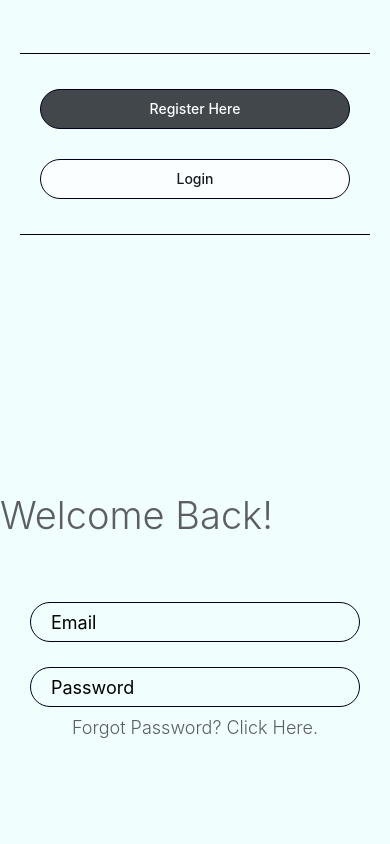
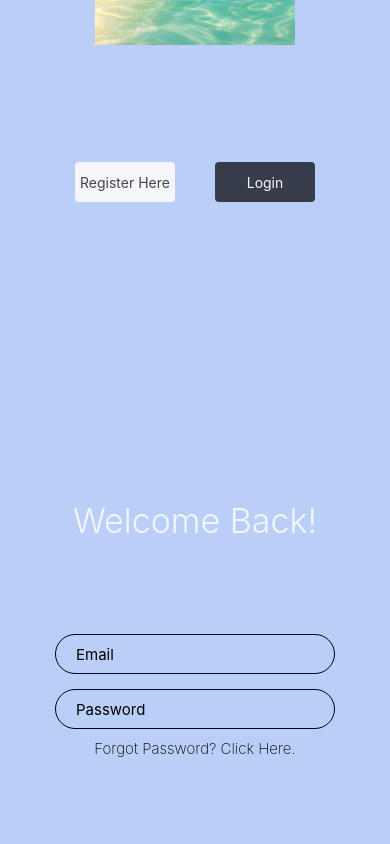
Before and after one commit to seemavora/AnnabelIsCool, a React Native app: screen / in a window 390 px wide. Shown: the top 844 px of the page. Built offline with nearby package versions, Linux system fonts and the light colour scheme.

Commit message:
Fixed the homepage and text-alignment

```diff
--- a/App.js
+++ b/App.js
@@ -1,22 +1,23 @@
 import React from 'react';
-import { StyleSheet, View } from 'react-native';
+import { StyleSheet, View, ScrollView, Dimensions } from 'react-native';
+import FeatureList from './components/FeatureList';
 import FP from './components/FP';
 import Login from './components/Login';
 
 export default function App() {
   return (
     <View style={styles.container}>
-      <FP />
+      <FeatureList />
       <Login />
-    </View>
+    </View >
   );
 }
 
 const styles = StyleSheet.create({
   container: {
     flex: 1,
-    // backgroundColor: '#fff',
     alignItems: 'center',
     justifyContent: 'center',
+    width: "100%",
   },
 });
--- a/components/FP/index.js
+++ b/components/FP/index.js
@@ -8,16 +8,9 @@ const FP = (props) => {
         <View style={styles.fpBackground}>
             <View style={styles.titles}>
                 <Text style={styles.topText}>Welcome To</Text>
-                <Text style={styles.bottomText}>PEGGU+</Text>
+                <Text style={styles.bottomText}>WADDLE</Text>
             </View>
             <View style={styles.buttonGroup}>
-                <View
-                    style={{
-                        borderBottomColor: 'black',
-                        borderBottomWidth: 1,
-                        margin: 20,
-                    }}
-                />
                 <StyledButton
                     content={'Register Here'}
                     color='#171A20CC'
@@ -29,13 +22,13 @@ const FP = (props) => {
                     textColor='#171A20'
                 />
             </View>
-            <View
+            {/* <View
                 style={{
                     borderBottomColor: 'black',
                     borderBottomWidth: 1,
                     margin: 20,
                 }}
-            />
+            /> */}
         </View >
     )
 };
--- a/components/FP/styles.js
+++ b/components/FP/styles.js
@@ -4,10 +4,13 @@ const styles = StyleSheet.create({
     fpBackground: {
         width: '100%',
         height: Dimensions.get('window').height,
-        backgroundColor: '#f1fefe',
+        // backgroundColor: '#f1fefe',
+        backgroundColor: '#bacff7',
     },
     buttonGroup: {
-        marginTop: '10%'
+        marginTop: '50%',
+        flexDirection: 'row',
+        width: '75%',
     },
     titles: {
         textAlign: 'center',
@@ -19,16 +22,18 @@ const styles = StyleSheet.create({
     topText: {
         width: '100%',
         alignItems: 'center',
+        textAlign: 'center',
         fontSize: 38,
         fontWeight: '300',
-        color: '#5c5e62'
+        color: '#f4f6fa',
     },
     bottomText: {
         marginTop: '65%',
         width: '100%',
+        textAlign: 'center',
         fontSize: 38,
         fontWeight: '600',
-        color: '#5c5e62'
+        color: '#f4f6fa',
     },
 
 });
--- /dev/null
+++ b/components/FeatureItem/index.js
@@ -0,0 +1,41 @@
+import React from 'react';
+import { View, Text, ImageBackground } from 'react-native';
+import styles from './styles';
+import StyledButton from '../StyledButton';
+
+const FeatureItem = (props) => {
+
+    const { name, tagline, image } = props.features;
+    return (
+        <View style={styles.carContainer}>
+            <Text style={styles.waddle}>WADDLE</Text>
+            <View style={styles.titles}>
+                <Text style={styles.title}>{name}</Text>
+                <Text style={styles.subtitle}>
+                    {tagline}{" "}
+                </Text>
+            </View>
+
+            <ImageBackground
+                source={image}
+                style={styles.image}
+            />
+
+            <View style={styles.buttonsContainer}>
+                <StyledButton
+                    content={'Register Here'}
+                    color='#f4f6fa'
+                    textColor='#171A20CC'
+                />
+                <StyledButton
+                    content={'Login'}
+                    color='#171A20CC'
+                    textColor='#f4f6fa'
+                />
+            </View>
+
+        </View>
+    );
+};
+
+export default FeatureItem;
--- /dev/null
+++ b/components/FeatureItem/styles.js
@@ -0,0 +1,51 @@
+import { StyleSheet, Dimensions } from 'react-native';
+
+const styles = StyleSheet.create({
+    carContainer: {
+        minWidth: Dimensions.get('window').width,
+        height: Dimensions.get('window').height,
+        backgroundColor: '#bacff7',
+    },
+    titles: {
+        marginTop: '14%',
+        width: '100%',
+        alignItems: 'center',
+        textAlign: 'center',
+    },
+    title: {
+        fontSize: 30,
+        fontWeight: '300',
+        color: '#f4f6fa',
+        textAlign: 'center',
+    },
+    waddle: {
+        marginTop: '20%',
+        width: '100%',
+        alignItems: 'center',
+        textAlign: 'center',
+        fontSize: 42,
+        fontWeight: '400',
+        color: '#f4f6fa',
+        textAlign: 'center',
+    },
+    subtitle: {
+        fontSize: 16,
+        color: '#5c5e62',
+        textAlign: 'center',
+    },
+    image: {
+        width: 200,
+        height: 200,
+        alignSelf: 'center',
+        marginTop: '7%',
+    },
+    buttonsContainer: {
+        marginTop: '25%',
+        flexDirection: 'row',
+        alignItems: 'center',
+        justifyContent: 'center',
+    },
+
+});
+
+export default styles;
--- /dev/null
+++ b/components/FeatureList/features.js
@@ -0,0 +1,14 @@
+export default [{
+    name: 'Make Friends',
+    tagline: 'We use ML algorithms to pair individuals!',
+    image: require('../../assets/images/summer.jpeg'),
+}, {
+    name: 'Chat Away',
+    tagline: 'We offer the best chatting services!',
+    image: require('../../assets/images/summer.jpeg'),
+}, {
+    name: 'Find Study Groups',
+    tagline: 'Want to find someone to study with?',
+    image: require('../../assets/images/summer.jpeg'),
+},
+];
--- /dev/null
+++ b/components/FeatureList/index.js
@@ -0,0 +1,24 @@
+import React from 'react';
+import { View, FlatList, Dimensions, ScrollView } from 'react-native';
+import styles from './styles';
+import features from './features.js';
+import FeatureItem from "../FeatureItem";
+
+const FeatureList = (props) => {
+
+    return (
+        <View style={styles.container}>
+            <FlatList
+                horizontal
+                pagingEnabled={true}
+                showsHorizontalScrollIndicator={false}
+                data={features}
+                renderItem={({ item }) => <FeatureItem features={item} />}
+                snapToAlignment={'start'}
+                decelerationRate={'fast'}
+            />
+        </View>
+    );
+};
+
+export default FeatureList;
--- /dev/null
+++ b/components/FeatureList/styles.js
@@ -0,0 +1,9 @@
+import { StyleSheet } from 'react-native';
+
+const styles = StyleSheet.create({
+    container: {
+        width: '100%',
+    },
+});
+
+export default styles;
--- a/components/Login/index.js
+++ b/components/Login/index.js
@@ -1,5 +1,5 @@
 import React, { Component } from 'react';
-import { View, Text, TextInput } from 'react-native';
+import { View, Text, TextInput, Pressable } from 'react-native';
 import styles from './styles';
 import StyledButton from '../StyledButton';
 
@@ -39,26 +39,17 @@ class Login extends Component {
                 </View>
 
                 <View style={styles.buttonGroup}>
-                    <View
-                        style={{
-                            borderBottomColor: 'black',
-                            borderBottomWidth: 1,
-                            margin: 20,
-                        }}
+                    <StyledButton
+                        content={'Go Back'}
+                        color='#f4f6fa'
+                        textColor='#171A20CC'
                     />
                     <StyledButton
                         content={'Login'}
                         color='#171A20CC'
-                        textColor='#FFFFFF'
+                        textColor='#f4f6fa'
                     />
                 </View>
-                <View
-                    style={{
-                        borderBottomColor: 'black',
-                        borderBottomWidth: 1,
-                        margin: 20,
-                    }}
-                />
             </View >
         )
     }
--- a/components/Login/styles.js
+++ b/components/Login/styles.js
@@ -4,46 +4,49 @@ const styles = StyleSheet.create({
     fpBackground: {
         width: '100%',
         height: Dimensions.get('window').height,
-        backgroundColor: '#f1fefe',
+        backgroundColor: '#bacff7',
     },
     buttonGroup: {
-        marginTop: '45%'
+        marginTop: '40%',
+        flexDirection: 'row',
+        alignItems: 'center',
+        justifyContent: 'center',
     },
     titles: {
         textAlign: 'center',
-        marginTop: '18%',
+        marginTop: '20%',
         width: '100%',
         alignItems: 'center',
         justifyContent: 'center',
     },
     topText: {
         width: '100%',
-        alignItems: 'center',
-        fontSize: 38,
+        fontSize: 34,
         fontWeight: '300',
-        color: '#5c5e62'
+        color: '#f4f6fa',
+        textAlign: 'center',
     },
     text: {
         width: '100%',
         paddingTop: 10,
         textAlign: 'center',
-        fontSize: 18,
-        fontWeight: '300',
-        color: '#5c5e62'
+        fontSize: 15,
+        fontWeight: '200',
+        // color: '#171A20CC',
     },
     input: {
-        marginTop: 25,
-        marginLeft: 30,
-        marginRight: 30,
+        marginTop: 15,
+        marginLeft: 55,
+        marginRight: 55,
         borderRadius: 20,
         height: 40,
         borderColor: '#00001a',
-        borderWidth: 1,
+        borderWidth: .5,
         paddingLeft: 20,
-        fontSize: 18,
+        fontSize: 15,
     },
     inputGroup: {
-        paddingTop: '10%',
+        paddingTop: '20%',
     },
 });
 
--- a/components/StyledButton/index.js
+++ b/components/StyledButton/index.js
@@ -7,7 +7,7 @@ const StyledButton = (props) => {
     const { content, onPress, color, textColor } = props;
 
     return (
-        <View style={styles.container}>
+        <View style={[styles.container]}>
             <Pressable
                 style={[styles.button, { backgroundColor: color }]}
             // onPress={() => {
--- a/components/StyledButton/styles.js
+++ b/components/StyledButton/styles.js
@@ -2,22 +2,19 @@ import { StyleSheet } from 'react-native';
 
 const styles = StyleSheet.create({
     container: {
-        width: '100%',
-        padding: 15,
-        paddingLeft: 40,
-        paddingRight: 40,
+        width: 100,
+        margin: 20,
     },
     button: {
         height: 40,
-        borderRadius: 20,
+        borderRadius: 4,
         justifyContent: 'center',
         alignItems: 'center',
-        borderWidth: 1.5,
         borderColor: '#00001a',
     },
     text: {
         fontSize: 14,
-        fontWeight: '500',
+        fontWeight: '400',
     },
 });
 
```
Also changed, not shown: assets/images/summer.jpeg (added).
